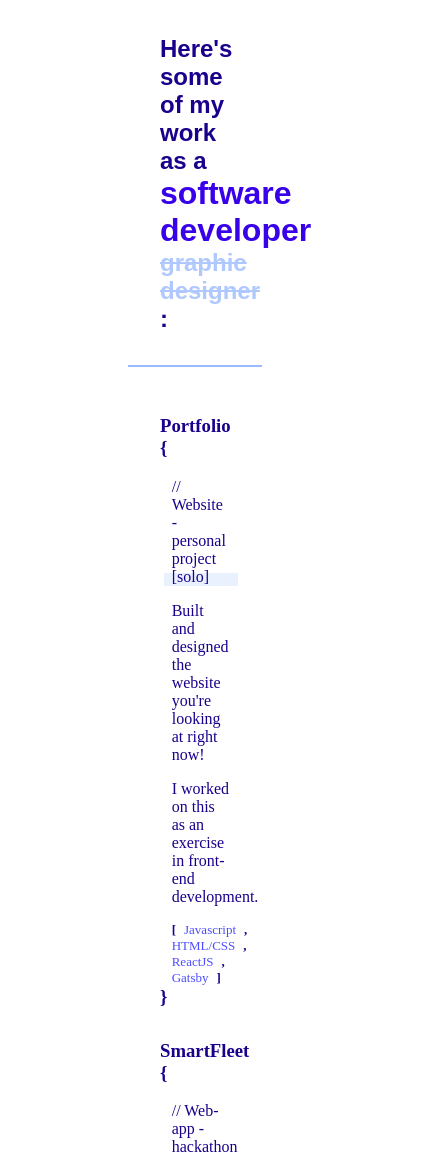
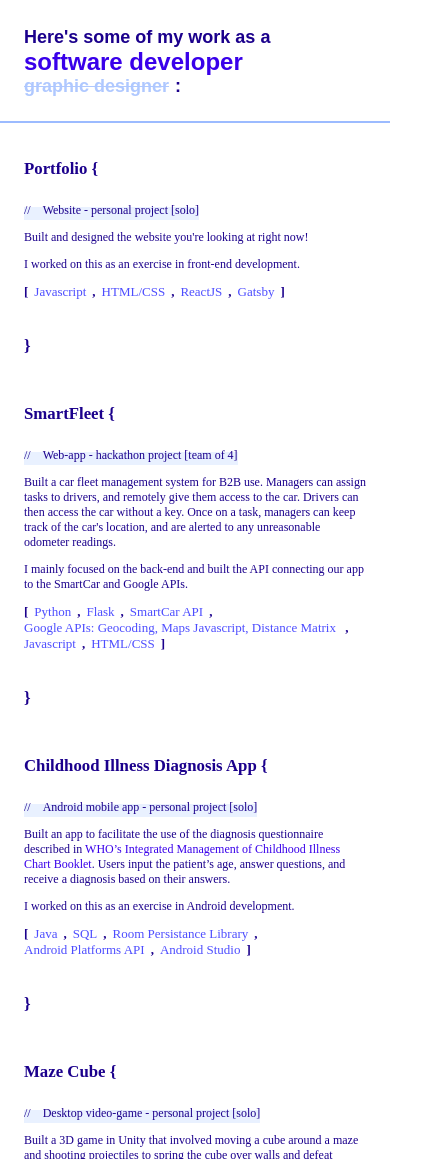
Before and after one commit to mhuap/portfolio-source-code, a Gatsby site: page / in a window 390 px wide. Shown: the part 841-2000 px from the top of the page, 430 px wide, since content can reach past the window. Built offline with nearby package versions, Linux system fonts and the light colour scheme; Gatsby itself is replaced by a stand-in of ours.

Commit message:
responsive now

```diff
--- a/src/components/Home.css
+++ b/src/components/Home.css
@@ -20,7 +20,13 @@
 
 #home h1 {
   margin: 0;
-  margin-top: -25px;
+  margin-top: -18px;
+}
+
+@media (min-width: 425px) {
+  #home h1 {
+    margin-top: -25px;
+  }
 }
 
 #home h1 span{
--- a/src/components/function.js
+++ b/src/components/function.js
@@ -4,10 +4,8 @@ function Function ({ name, subtitle, children }) {
   return (
     <div className='function'>
         <h3>{name} {'{'}</h3>
-        <div>
-          {subtitle ? <Subtitle text={subtitle}/> : ""}
-          {children}
-        </div>
+        {subtitle ? <Subtitle text={subtitle}/> : ""}
+        {children}
         <h3>{'}'}</h3>
     </div>
   );
@@ -15,9 +13,15 @@ function Function ({ name, subtitle, children }) {
 
 function Subtitle ({text}) {
   return (
-    <p className='subtitle'>{'//'} {text}
-      <div className='highlight'></div>
-    </p>
+    <div className='subtitle'>
+      <div className='mobileSub'>
+        <p className='slashes'> {'//'}</p>
+        <p className='subText'>
+           {text}
+        </p>
+        <div className='highlight'></div>
+      </div>
+    </div>
   );
 };
 
--- a/src/components/index.css
+++ b/src/components/index.css
@@ -7,7 +7,13 @@
 }
 
 html {
-  font-size: 16px;
+  font-size: 12px;
+}
+
+@media (min-width: 768px) {
+  html {
+    font-size: 16px;
+  }
 }
 
 body {
@@ -57,6 +63,26 @@ hr {
   margin: 0 -2rem;
 }
 
+/* Element media queries */
+
+/* @media (min-width: 980px) {
+  hr {
+    margin: 0 -2rem;
+  }
+} */
+
+/* List styles */
+
+ul {
+  list-style: none;
+}
+
+li::before {
+  content: '-';
+}
+
+/* classes and ids */
+
 #about-link {
   position: fixed;
   top: 0;
@@ -70,50 +96,104 @@ hr {
 }
 
 .function {
-  margin-bottom: 2rem;
+  margin-bottom: 4rem;
 }
 
 .function h3 {
   font-family: 'PT Mono', serif;
   font-weight: 600;
   margin-top: 0;
+  max-width: 80vw;
+  font-size: 1.4em;
+}
+
+.function h3:first-child {
+  margin-bottom: 2rem;
+}
+
+.function h3:last-child {
+  margin-top: 2rem;
+}
+
+@media (min-width: 768px) {
+  .function h3:first-child {
+    margin-bottom: 1rem;
+  }
+
+  .function h3:last-child {
+    margin-top: 1rem;
+  }
+
+  .function h3{
+    font-size: 1.17em;
+  }
 }
 
 .function p {
   margin-top: 0;
 }
 
-.function > div {
-  padding-left: 3vw;
+.function > *:not(h3) {
+  padding-left: 0;
   margin-top: 0;
 }
 
-.function .subtitle {
-  display: inline-block;
+@media (min-width: 768px){
+  .function {
+    margin-bottom: 2rem;
+  }
+
+  .function > *:not(h3) {
+    padding-left: 3vw;
+  }
+}
+
+.function .subtitle .mobileSub {
+  display: inline-flex;
+  position: relative;
+  z-index: -1;
+}
+
+.function .subText, .function .slashes{
+  position: relative;
+  z-index: 1;
+}
+
+.function .slashes {
+  float: left;
+  margin-right: 1rem;
 }
 
 /* .function h3:last-of-type {
   display: inline-block;
 } */
 
-.highlight {
-  height: 0.8rem;
+.mobileSub > .highlight {
+  height: 50%;
   background-color: var(--almost-white);
-  margin-top: -.8rem;
-  margin-left: -8px;
-  margin-right: -8px;
-  margin-bottom: 0;
+  position: absolute;
+  top: 0.3rem;
+  width: 100%;
+  display: block;
 }
 
-.techs {
-  font-size: small;
-  display: inline-block;
+@media (min-width: 425px){
+  .mobileSub > .highlight {
+    padding-right: 0.5rem;
+  }
 }
 
 ul.techs {
-  padding: 0;
   margin: 0;
+  font-size: small;
   display: inline-block;
+  margin-bottom: 1rem;
+}
+
+@media (min-width: 768px) {
+  ul.techs {
+    margin-bottom: 0;
+  }
 }
 
 ul.techs::before {
@@ -165,11 +245,3 @@ ul.techs::before, ul.techs::after {
   margin:auto;
   text-align: center;
 }
-
-ul {
-  list-style: none;
-}
-
-li::before {
-  content: '-';
-}
--- a/src/components/projects.css
+++ b/src/components/projects.css
@@ -1,9 +1,15 @@
 #projects {
   display: flex;
-  padding: 0 10rem;
+  padding: 0 2rem;
   box-sizing: border-box;
   flex-direction: column;
   min-height: 100vh;
+}
+
+@media (min-width: 980px) {
+  #projects {
+    padding: 0 10rem;
+  }
 }
 
 #content {
@@ -66,3 +72,7 @@
 .gallery-col img:hover {
   /* box-shadow: 0 0 1rem -2px var(--light-blue); */
 }
+
+.slashes {
+  float: left;
+}
--- a/src/pages/404.js
+++ b/src/pages/404.js
@@ -1,7 +1,7 @@
 import React from "react"
 
-import Layout from "../components/layout"
 import SEO from "../components/seo"
+import '../components/index.css'
 
 const NotFoundPage = () => (
   <div className='full-for-center'>
```
